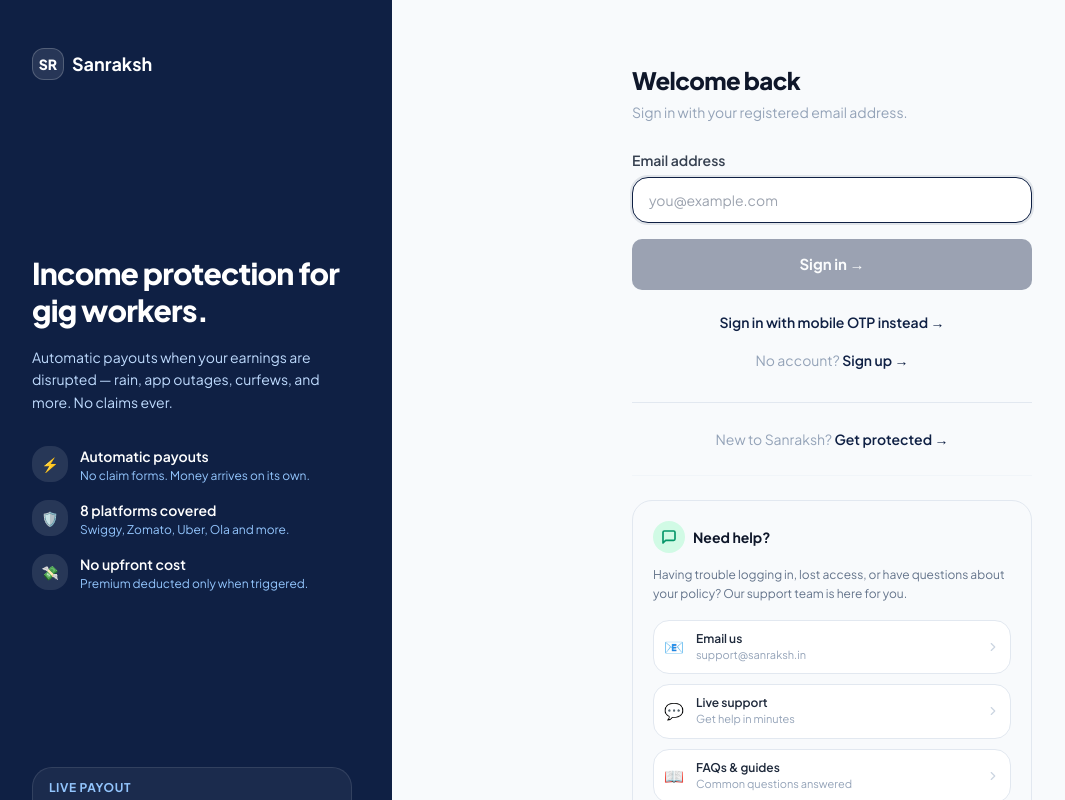
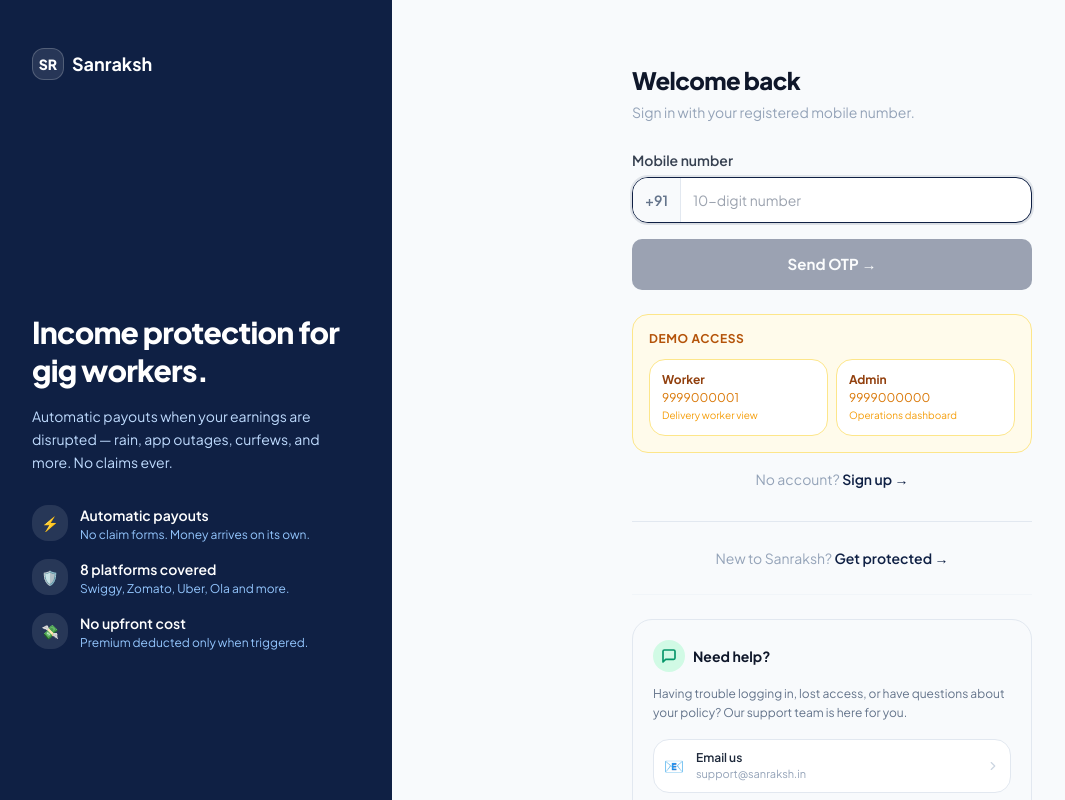
Before and after one commit to Aayush9808/Sanraksh, a Next.js app in the folder frontend/: page /login in a window 1280 px wide. Shown: the top 800 px of the page, without its empty margins (8-1073 px from the left). Built offline with nearby package versions, Linux system fonts and the light colour scheme.

Commit message:
feat: replace static pricing plans with dynamic pricing and enforce OTP authentication

```diff
--- a/frontend/src/app/login/page.tsx
+++ b/frontend/src/app/login/page.tsx
@@ -4,8 +4,7 @@
 import { motion, AnimatePresence } from "framer-motion";
 import { useRouter } from "next/navigation";
 import { API_BASE } from "@/lib/config";
-import { getUsers, saveUser } from "@/lib/userStore";
-import { logStep, logWarn } from "@/lib/debugLogger";
+import { logStep } from "@/lib/debugLogger";
 
 function OtpInput({ value, onChange, onFill }: { value: string; onChange: (v: string) => void; onFill: (completed: string) => void }) {
   const containerRef = useRef<HTMLDivElement>(null);
@@ -68,29 +67,11 @@
 
 export default function LoginPage() {
   const router = useRouter();
-  const [step, setStep] = useState<"email" | "phone" | "otp">("email");
-  const [email, setEmail] = useState("");
+  const [step, setStep] = useState<"phone" | "otp">("phone");
   const [phone, setPhone] = useState("");
   const [otp, setOtp] = useState("");
   const [loading, setLoading] = useState(false);
   const [err, setErr] = useState("");
-
-  function handleEmailLogin(e: React.FormEvent) {
-    e.preventDefault();
-    const trimmed = email.trim().toLowerCase();
-    if (!trimmed) { setErr("Please enter your email."); return; }
-    setErr("");
-    const match = getUsers().find(u => u.email.toLowerCase() === trimmed);
-    if (match) {
-      // Re-set as current user and go to dashboard
-      saveUser(match);
-      logStep("Login Success (email)", { userId: match.id, name: match.name, email: match.email });
-      router.push("/dashboard");
-    } else {
-      logWarn("Login Failed (email)", { attemptedEmail: trimmed });
-      setErr("No account found with that email. Please sign up first.");
-    }
-  }
 
   async function sendOtp(e: React.FormEvent) {
     e.preventDefault();
@@ -191,43 +172,8 @@
           </div>
 
           <AnimatePresence mode="wait">
-            {step === "email" ? (
-              <motion.div key="email" initial={{ opacity: 0, x: -20 }} animate={{ opacity: 1, x: 0 }} exit={{ opacity: 0, x: -20 }} transition={{ duration: 0.25 }}>
-                <h1 className="text-2xl font-extrabold text-slate-900 tracking-tight mb-1.5">Welcome back</h1>
-                <p className="text-slate-400 text-sm mb-7">Sign in with your registered email address.</p>
-
-                <form onSubmit={handleEmailLogin} className="space-y-4">
-                  <div>
-                    <label className="field-label">Email address</label>
-                    <input type="email" placeholder="you@example.com" autoFocus
-                      className="w-full border border-slate-200 rounded-xl px-4 py-3 text-sm text-slate-900 outline-none focus:border-[#0F2044] focus:ring-2 focus:ring-[#0F2044]/10 bg-white transition"
-                      value={email} onChange={e => { setEmail(e.target.value); setErr(""); }} />
-                  </div>
-                  <AnimatePresence>
-                    {err && <motion.p initial={{ opacity: 0, y: -4 }} animate={{ opacity: 1, y: 0 }} exit={{ opacity: 0 }} className="text-red-500 text-sm">{err}</motion.p>}
-                  </AnimatePresence>
-                  <button type="submit" disabled={loading || !email.trim()}
-                    className="btn-navy w-full py-3.5 disabled:opacity-40 disabled:cursor-not-allowed">
-                    Sign in →
-                  </button>
-                </form>
-
-                <div className="mt-5 text-center">
-                  <button onClick={() => { setErr(""); setStep("phone"); }}
-                    className="text-sm text-[#0F2044] font-semibold hover:underline">
-                    Sign in with mobile OTP instead →
-                  </button>
-                </div>
-
-                <p className="text-center text-slate-400 text-sm mt-4">
-                  No account? <Link href="/register" className="text-[#0F2044] font-semibold hover:underline">Sign up →</Link>
-                </p>
-              </motion.div>
-            ) : step === "phone" ? (
+            {step === "phone" ? (
               <motion.div key="phone" initial={{ opacity: 0, x: -20 }} animate={{ opacity: 1, x: 0 }} exit={{ opacity: 0, x: -20 }} transition={{ duration: 0.25 }}>
-                <button onClick={() => { setErr(""); setStep("email"); }} className="flex items-center gap-1.5 text-slate-400 hover:text-slate-700 text-sm font-medium mb-7 transition-colors">
-                  ← Back
-                </button>
                 <h1 className="text-2xl font-extrabold text-slate-900 tracking-tight mb-1.5">Welcome back</h1>
                 <p className="text-slate-400 text-sm mb-7">Sign in with your registered mobile number.</p>
 
@@ -264,6 +210,9 @@
                     ))}
                   </div>
                 </div>
+                <p className="text-center text-slate-400 text-sm mt-4">
+                  No account? <Link href="/register" className="text-[#0F2044] font-semibold hover:underline">Sign up →</Link>
+                </p>
               </motion.div>
             ) : (
               <motion.div key="otp" initial={{ opacity: 0, x: 20 }} animate={{ opacity: 1, x: 0 }} exit={{ opacity: 0, x: 20 }} transition={{ duration: 0.25 }}>
--- a/frontend/src/app/onboarding/page.tsx
+++ b/frontend/src/app/onboarding/page.tsx
@@ -939,8 +939,8 @@
                 <form onSubmit={e => e.preventDefault()}>
                   <div className="mb-7">
                     <p className="text-xs font-bold text-slate-400 uppercase tracking-wider mb-1">Step 06 of 08</p>
-                    <h2 className="text-2xl font-extrabold text-slate-900 tracking-tight mb-1">Confirm your plan</h2>
-                    <p className="text-slate-400 text-sm">This plan is personalised based on your earnings, location, and platform activity.</p>
+                    <h2 className="text-2xl font-extrabold text-slate-900 tracking-tight mb-1">Confirm your coverage</h2>
+                    <p className="text-slate-400 text-sm">Your personalised protection based on earnings, location, and platform activity.</p>
                   </div>
 
                   {premiumResult ? (
--- a/frontend/src/app/page.tsx
+++ b/frontend/src/app/page.tsx
@@ -78,10 +78,10 @@
 
 const FAQS = [
   { q: "How does automatic payout work?", a: "Sanraksh monitors weather APIs, platform status, and government alerts 24/7. When a qualifying event hits your registered zone, payouts trigger automatically — no claim required." },
-  { q: "When do I receive the money?", a: "Standard Shield: within 4 hours of trigger. Max Shield: within 2 hours. Money goes directly to your registered bank account via IMPS." },
+  { q: "When do I receive the money?", a: "Your payout is initiated within 2–4 hours of a qualifying trigger being confirmed. Money goes directly to your registered bank account via IMPS." },
   { q: "What events trigger a payout?", a: "Heavy rainfall, platform app outages (>30 min), government curfews, flooding alerts, extreme heat, poor AQI days, and declared bandhs or strikes in your registered city." },
   { q: "Is there any waiting period?", a: "No. Coverage activates the moment you complete registration. You are protected from day one, immediately." },
-  { q: "Can I switch plans later?", a: "Yes. You can upgrade or change your plan at any time from your dashboard. Changes take effect immediately." },
+  { q: "Can I change my coverage later?", a: "Yes. You can adjust your coverage at any time from your dashboard. Changes take effect immediately in the next coverage cycle." },
   { q: "Which platforms are supported?", a: "Swiggy, Zomato, Uber, Ola, Dunzo, Blinkit, Porter, and Rapido. More platforms added regularly." },
 ];
 
@@ -149,7 +149,7 @@
             <span className="font-bold text-slate-900 text-lg tracking-tight">Sanraksh</span>
           </Link>
           <nav className="hidden md:flex items-center gap-6">
-            {[["#how", "How it works"], ["#plans", "Plans"], ["#about", "About"], ["#faq", "FAQ"], ["#help", "Customer Care"]].map(([href, label]) => (
+            {[["#how", "How it works"], ["#pricing", "Pricing"], ["#about", "About"], ["#faq", "FAQ"]].map(([href, label]) => (
               <a key={href} href={href} className="text-slate-500 hover:text-slate-900 text-sm font-medium transition-colors">{label}</a>
             ))}
             <Link href="/support" className="text-slate-500 hover:text-slate-900 text-sm font-medium transition-colors">Support</Link>
```
